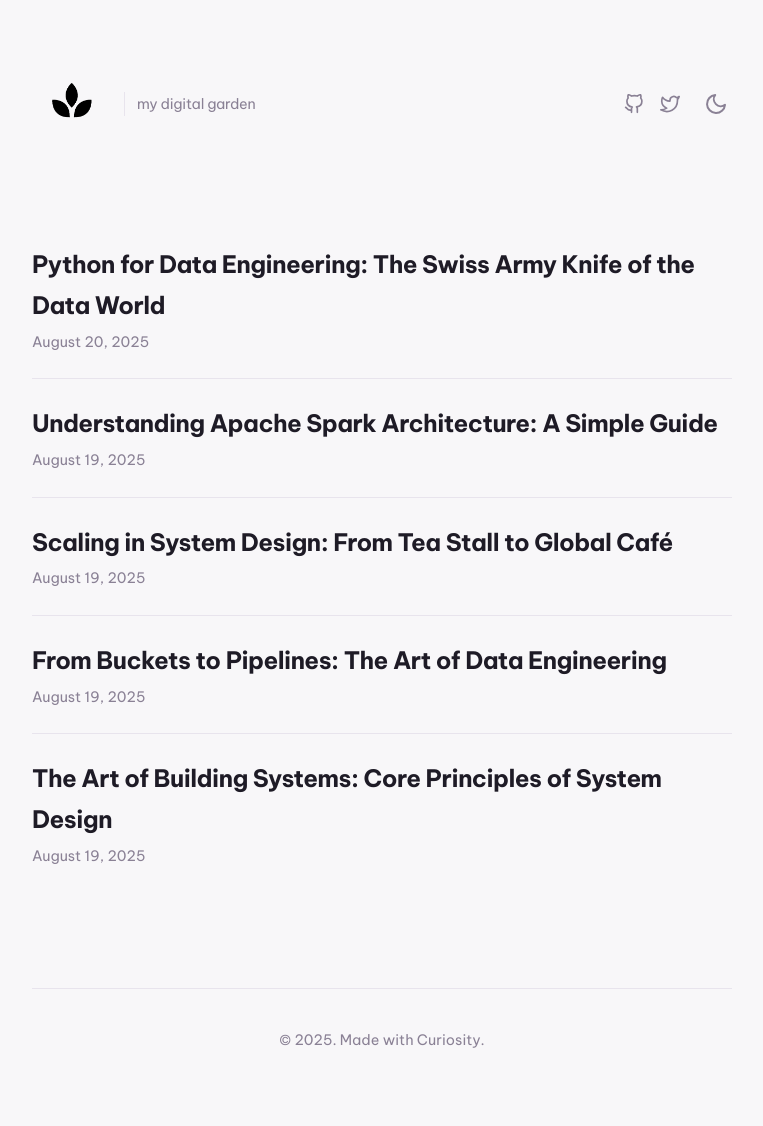
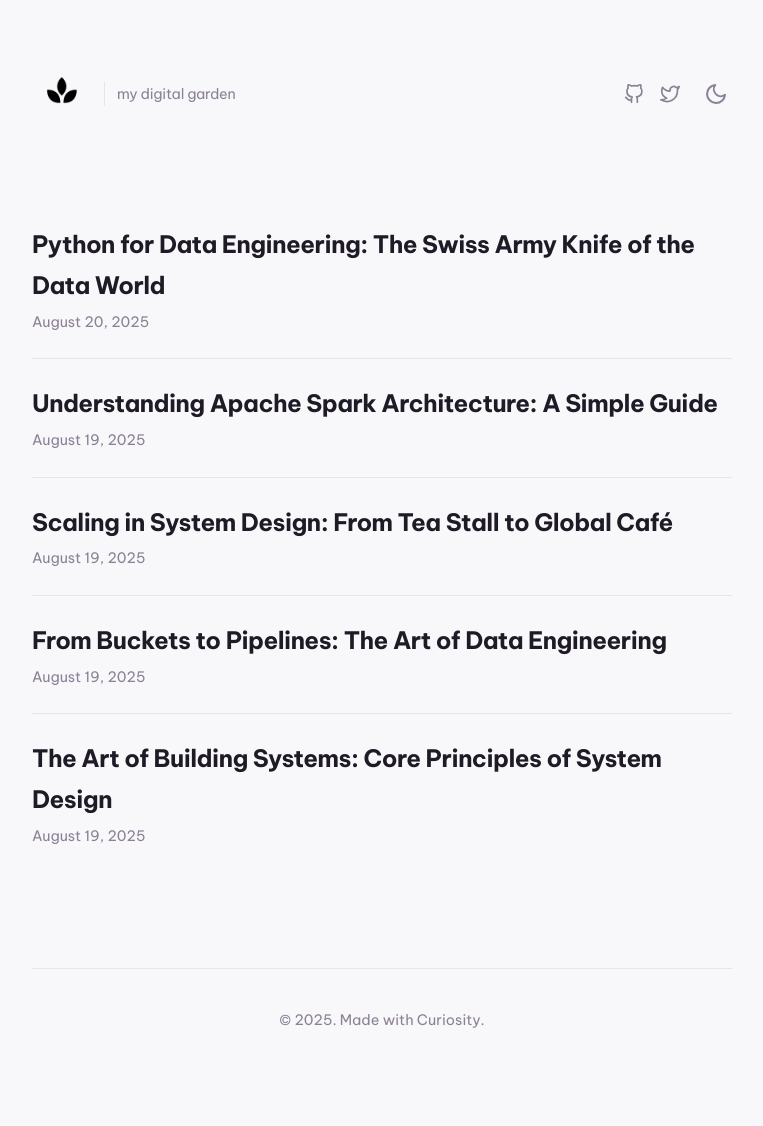
Before and after one commit to nileshhazra/second-brain, a Jekyll site: the page built from index.md, in a window 1280 px wide. Shown: the whole page, without its empty margins (258-1021 px from the left). Built offline with Jekyll 4.4.1, drawn with Linux system fonts in a browser that asks for light colours.

Commit message:
update width

```diff
--- a/_layouts/default.html
+++ b/_layouts/default.html
@@ -21,7 +21,7 @@
         <!-- <svg class="site-logo" width="32" height="32" viewBox="0 0 24 24" fill="none" stroke="currentColor" stroke-width="2" stroke-linecap="round" stroke-linejoin="round">
           <path d="M5,19V5 L19,19V5"></path>
         </svg> -->
-     <img class="site-logo" src="{{ '/assets/logo2.png' | relative_url }}" alt="Site Logo" width="80">
+     <img class="site-logo" src="{{ '/assets/logo2.png' | relative_url }}" alt="Site Logo" width="60">
       </a>
       <div class="site-tagline">my digital garden</div>
     </div>
```
